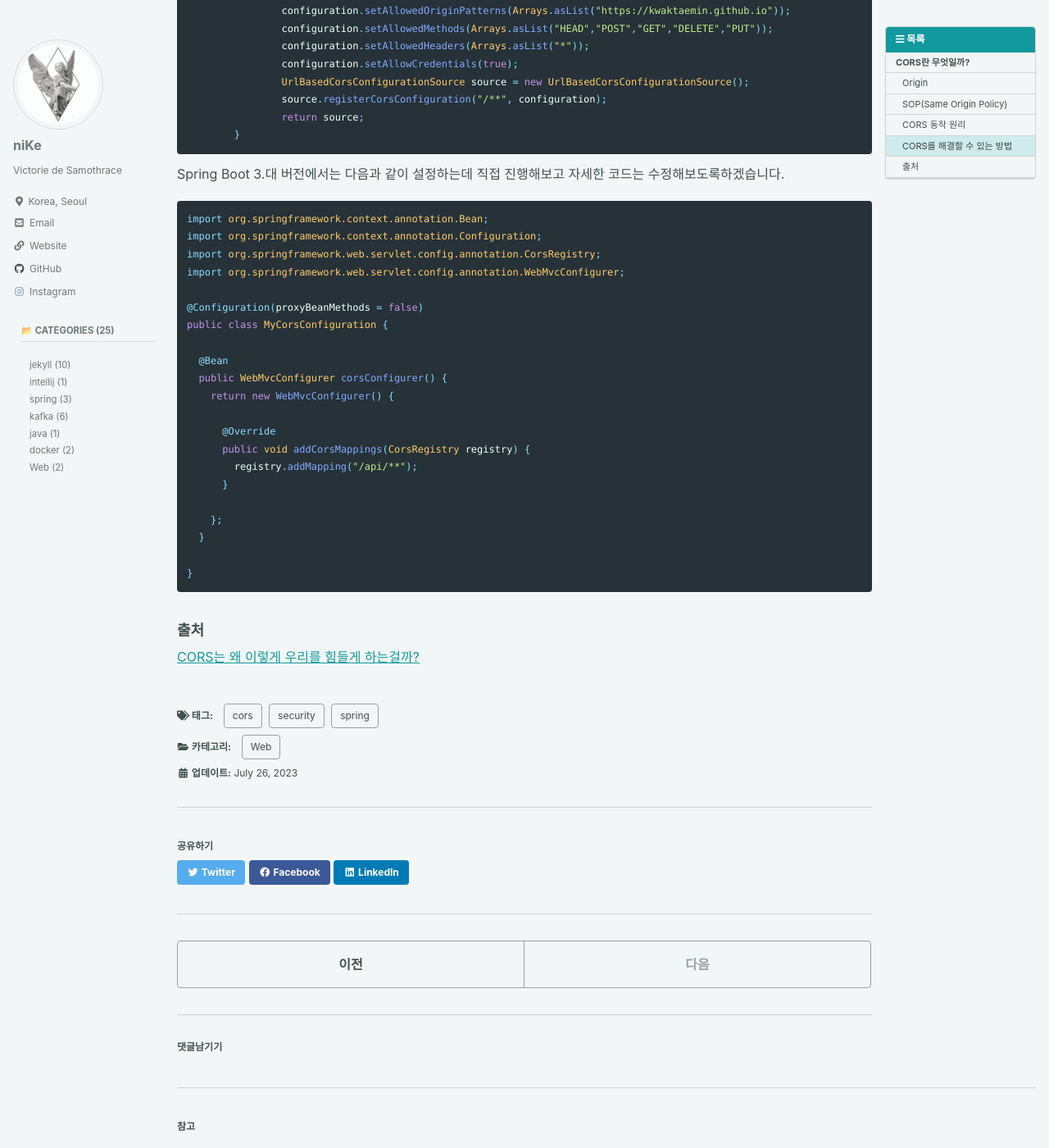
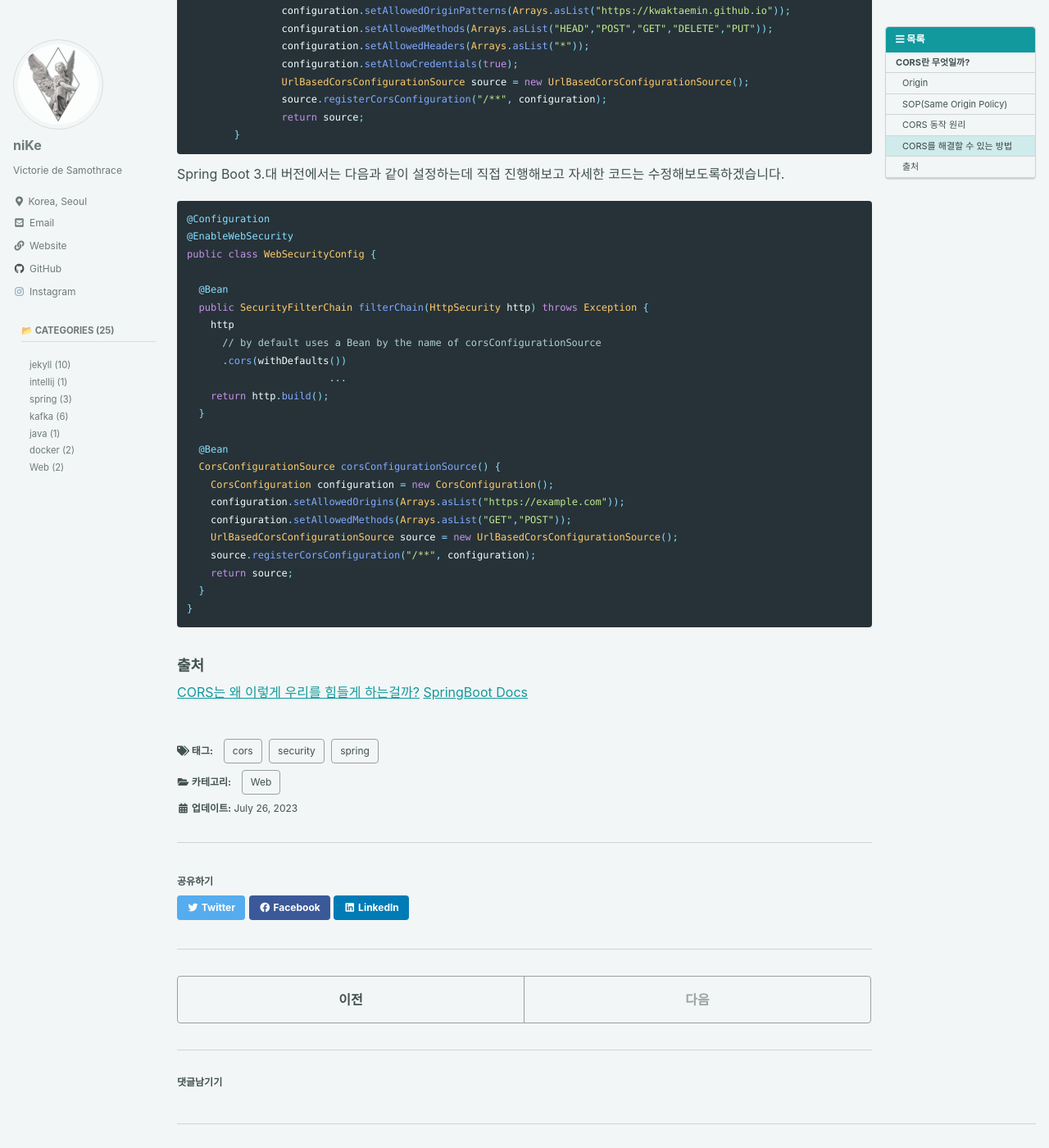
Before and after one commit to KwakTaeMin/KwakTaeMin.github.io, a Jekyll site: the page built from _posts/2023-07-26-CORS란 무엇일까.md, in a window 1280 px wide and 1400 px high, scrolled down 1588 px. Shown: the whole window at 82% size. Built offline with Jekyll 4.4.1, drawn with Linux system fonts in a browser that asks for light colours; cached includes are drawn as plain includes; some web fonts are replaced; comment, search, counter and statistics services are not loaded.

Commit message:
CORS 무엇일까 포스팅

````diff
--- a/_posts/2023-07-26-CORS란 무엇일까.md
+++ b/_posts/2023-07-26-CORS란 무엇일까.md
@@ -65,28 +65,31 @@ Spring 3. 이전 버전 과 같은 경우에는
 
 Spring Boot 3.대 버전에서는 다음과 같이 설정하는데 직접 진행해보고 자세한 코드는 수정해보도록하겠습니다.
 ```java
-import org.springframework.context.annotation.Bean;
-import org.springframework.context.annotation.Configuration;
-import org.springframework.web.servlet.config.annotation.CorsRegistry;
-import org.springframework.web.servlet.config.annotation.WebMvcConfigurer;
-
-@Configuration(proxyBeanMethods = false)
-public class MyCorsConfiguration {
+@Configuration
+@EnableWebSecurity
+public class WebSecurityConfig {
 
   @Bean
-  public WebMvcConfigurer corsConfigurer() {
-    return new WebMvcConfigurer() {
-
-      @Override
-      public void addCorsMappings(CorsRegistry registry) {
-        registry.addMapping("/api/**");
-      }
-
-    };
+  public SecurityFilterChain filterChain(HttpSecurity http) throws Exception {
+    http
+      // by default uses a Bean by the name of corsConfigurationSource
+      .cors(withDefaults())
+			...
+    return http.build();
   }
 
+  @Bean
+  CorsConfigurationSource corsConfigurationSource() {
+    CorsConfiguration configuration = new CorsConfiguration();
+    configuration.setAllowedOrigins(Arrays.asList("https://example.com"));
+    configuration.setAllowedMethods(Arrays.asList("GET","POST"));
+    UrlBasedCorsConfigurationSource source = new UrlBasedCorsConfigurationSource();
+    source.registerCorsConfiguration("/**", configuration);
+    return source;
+  }
 }
 ```
 
 ### 출처
 [CORS는 왜 이렇게 우리를 힘들게 하는걸까?](https://evan-moon.github.io/2020/05/21/about-cors/)
+[SpringBoot Docs](https://docs.spring.io/spring-boot/docs/current/reference/htmlsingle/#web.security)
````
